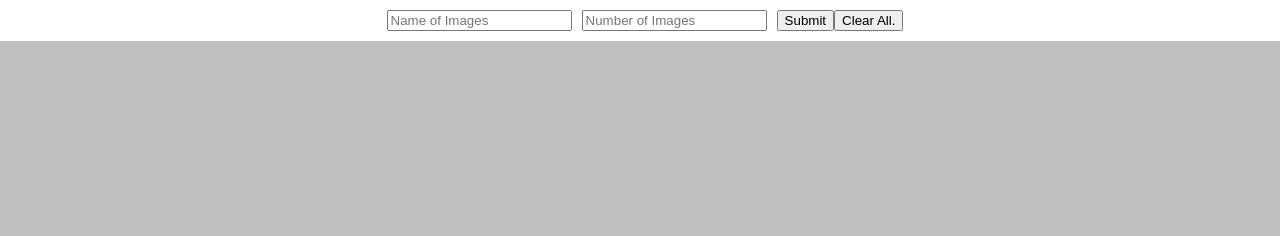
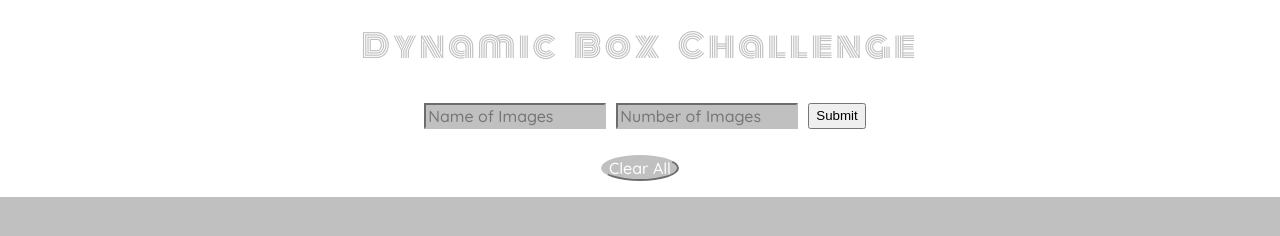
Before and after one commit to calalty/Dynamic-Box, a plain HTML site: page index.html in a window 1280 px wide. Drawn offline with Linux system fonts and the light colour scheme.

Commit message:
finished off visuals and clear button

```diff
--- a/index.html
+++ b/index.html
@@ -8,12 +8,14 @@
 	<title>Document</title>
 </head>
 <body>
+    <h1>Dynamic Box Challenge</h1>
     <form id="form">
         <input type="text" id="input" placeholder="Name of Images">
         <input type="number" id="number" placeholder="Number of Images">
         <input type="submit" id="button">
-		<button id="clearButton">Clear All.</button>
-	</form>
+    </form>
+		<button id="clearButton">Clear All</button>
+
 	<div id="wrapper"></div>
 	<script src="index.js"></script>
 </body>
--- a/index.js
+++ b/index.js
@@ -36,7 +36,8 @@ form.onsubmit = (event) => { // .The onsubmit event is an event that occurs when
 clearbtn.onclick = () => {
     while (wrapper.hasChildNodes())
     wrapper.removeChild(wrapper.firstChild)
-    }
+	}
+
 
 // The removeChild() method removes a specified child node of the specified element.
 // Returns the removed node as a Node object, or null if the node does not exist.
--- a/style.css
+++ b/style.css
@@ -1,3 +1,6 @@
+@import url('https://fonts.googleapis.com/css2?family=Monoton&display=swap');
+@import url('https://fonts.googleapis.com/css2?family=Quicksand:wght@500&display=swap');
+
 html,
 body {
 	width: 100%;
@@ -41,3 +44,31 @@ input {
 	margin: 10px;
 	background-color: #404040;
 }
+
+h1 {
+	font-family: 'Monoton', cursive;
+	font-weight: lighter;
+	letter-spacing: 0.1em;
+	word-spacing: 0.25em;
+	color:  #C0C0C0;
+}
+
+#clearButton {
+	margin-bottom: 1em;
+	margin-top: 1em;
+	border-radius: 50%;
+	font-family: 'Quicksand', sans-serif;
+	font-size: 1em;
+	background-color: #C0C0C0;
+	color: white;
+	border-color: #C0C0C0;
+}
+
+#input, #number {
+	font-family: 'Quicksand', sans-serif;
+	font-size: 1em;
+	background-color: #C0C0C0;
+	color: white;
+	border-color: #C0C0C0;
+
+}
```
